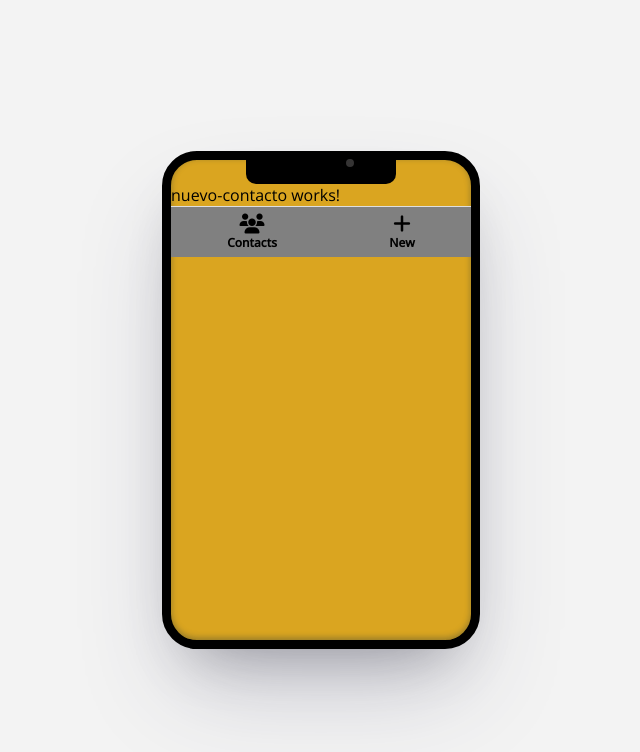
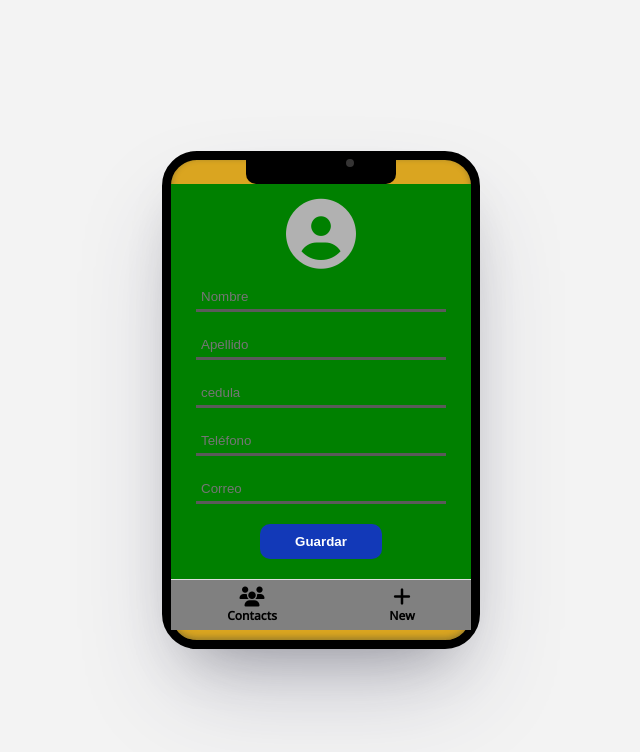
Before and after one commit to AngelSBM/ContactosApp, an Angular app: page /nuevo in a window 1280 px wide. Shown: the top 752 px of the page, without its empty margins (319-959 px from the left). Built offline with nearby package versions, Linux system fonts and the light colour scheme; no server answers.

Commit message:
A punto de implementar SweetAlert

```diff
--- a/src/app/modules/contactos/contactos.module.ts
+++ b/src/app/modules/contactos/contactos.module.ts
@@ -5,6 +5,7 @@ import { ContactosRoutingModule } from './contactos.routing.module';
 import { HttpClientModule } from '@angular/common/http';
 import { ListaContactosComponent } from './lista-contactos/lista-contactos.component';
 import { NuevoContactoComponent } from './nuevo-contacto/nuevo-contacto.component';
+import { ReactiveFormsModule } from '@angular/forms';
 
 
 
@@ -12,12 +13,13 @@ import { NuevoContactoComponent } from './nuevo-contacto/nuevo-contacto.componen
   declarations: [
     ContactosComponent,
     ListaContactosComponent,
-    NuevoContactoComponent
+    NuevoContactoComponent,
   ],
   imports: [
     CommonModule,
     ContactosRoutingModule,
-    HttpClientModule
+    HttpClientModule,
+    ReactiveFormsModule
   ]
 })
 export class ContactosModule { }
--- a/src/app/modules/contactos/nuevo-contacto/nuevo-contacto.component.html
+++ b/src/app/modules/contactos/nuevo-contacto/nuevo-contacto.component.html
@@ -1 +1,18 @@
-<p>nuevo-contacto works!</p>
+<div class="form">
+    <div class="icon">
+        <i class="fas fa-user-circle"></i>
+    </div>
+    <form action="" (submit)="submit()" [formGroup]="registerForm">
+        <input type="text" placeholder="Nombre" formControlName="nombre">
+        <input type="text" placeholder="Apellido" formControlName="apellido">
+        <input type="text" placeholder="cedula" formControlName="cedula">
+        <div class="telefonos">
+            <input type="text" placeholder="Teléfono" formControlName="telefonos">
+        </div>
+        <div class="Apellidos">
+            <input type="text" placeholder="Correo" formControlName="correos">
+        </div>
+
+        <button>Guardar</button>
+    </form>
+</div>
--- a/src/app/modules/contactos/nuevo-contacto/nuevo-contacto.component.scss
+++ b/src/app/modules/contactos/nuevo-contacto/nuevo-contacto.component.scss
@@ -0,0 +1,42 @@
+.form{
+    background-color: green;
+    height: calc(100% - 85px);
+    .icon{
+        text-align: center;
+        padding: 15px;
+        i{
+            font-size: 70px;
+            color: rgb(177, 177, 177);
+        }
+    }
+    form{
+        text-align: center;
+        button{
+            border: none;
+            padding: 10px 35px;
+            border-radius: 10px;
+            font-weight: bold;
+            color: white;
+            background-color: rgb(18, 57, 184);
+            cursor: pointer;
+            transition: .2 ease all;
+            &:hover{
+                background-color: rgb(36, 72, 189);
+            }
+        }
+    }
+}
+
+input[type="text"]{
+    border: none;
+    margin-bottom: 20px;
+    background: none;
+    width: 80%;
+    outline: 0px;
+    padding: 5px;
+    border-bottom: 3px solid rgb(90, 90, 90);
+    transition: .2s ease all;
+    &:focus{
+        border-bottom: 3px solid rgb(42, 42, 42);
+    }
+}
--- a/src/app/modules/contactos/nuevo-contacto/nuevo-contacto.component.ts
+++ b/src/app/modules/contactos/nuevo-contacto/nuevo-contacto.component.ts
@@ -1,4 +1,6 @@
 import { Component, OnInit } from '@angular/core';
+import { FormBuilder } from '@angular/forms';
+var Swal : any;
 
 @Component({
   selector: 'app-nuevo-contacto',
@@ -7,9 +9,41 @@ import { Component, OnInit } from '@angular/core';
 })
 export class NuevoContactoComponent implements OnInit {
 
-  constructor() { }
+  constructor(private formBuilder : FormBuilder) { }
+
+  registerForm = this.formBuilder.group({
+    nombre: [''],
+    apellido: [''],
+    cedula: [''],
+    correos: [''],
+    telefonos: ['']
+  })
 
   ngOnInit(): void {
   }
 
+  submit(){
+    Swal.fire(
+      'Good job!',
+      'You clicked the button!',
+      'success'
+    )
+
+    let data = {
+      "Nombre": this.registerForm.get("nombre")?.value,
+      "Apellidos": this.registerForm.get("apellido")?.value,
+      "Cedula": this.registerForm.get("cedula")?.value,
+      "Correos": {
+        "direccionCorreo": this.registerForm.get("correos")?.value
+      },
+      "Telefonos": {
+        "numeroTelefono": this.registerForm.get("telefonos")?.value
+      }
+    }
+
+    console.log(data);
+
+
+  }
+
 }
--- a/src/app/services/contactos.service.ts
+++ b/src/app/services/contactos.service.ts
@@ -16,4 +16,8 @@ export class ContactosService {
     return this.http.get<any>(`${BASE_URL}/api/contactos`);
   }
 
+  postContacto(data: any){
+    return this.http.post(`${BASE_URL}/api/contactos`, data);
+  }
+
 }
--- a/src/index.html
+++ b/src/index.html
@@ -8,8 +8,8 @@
   <link rel="icon" type="image/x-icon" href="favicon.ico">
   <script src="https://kit.fontawesome.com/8590c96b3f.js" crossorigin="anonymous"></script>
   <link rel="preconnect" href="https://fonts.googleapis.com">
-<link rel="preconnect" href="https://fonts.gstatic.com" crossorigin>
-<link href="https://fonts.googleapis.com/css2?family=Open+Sans:wght@300;400;500&display=swap" rel="stylesheet">
+  <link rel="preconnect" href="https://fonts.gstatic.com" crossorigin>
+  <link href="https://fonts.googleapis.com/css2?family=Open+Sans:wght@300;400;500&display=swap" rel="stylesheet">
 </head>
 <body>
     <app-root></app-root>
```
